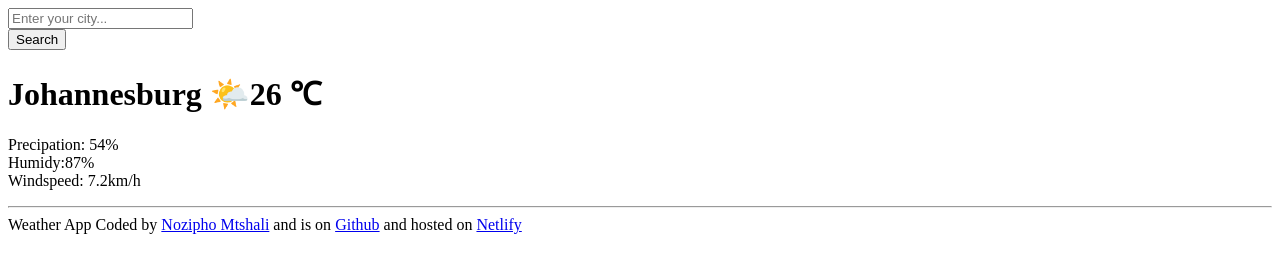
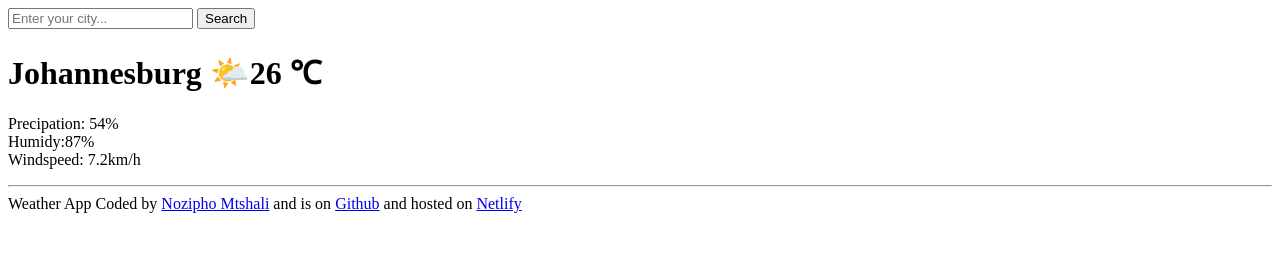
Before and after one commit to nozipho969/coding-weather-app, a plain HTML site: page index.html in a window 1280 px wide. Drawn offline with Linux system fonts and the light colour scheme.

Commit message:
Added main section tag

```diff
--- a/index.html
+++ b/index.html
@@ -11,11 +11,10 @@
     <header>
         <form>
             <input type="text" placeholder="Enter your city..." required>
-        </form>
-        <form>
             <input type="submit" value="Search">
         </form>
     </header>
+    <main>
         <h1>
             Johannesburg
             🌤️26 ℃
@@ -27,7 +26,7 @@
             <br />
             Windspeed: 7.2km/h
         </p>
-
+    </main>
     <hr />
     <footer>
         Weather App Coded by <a href="https://github.com/nozipho969" target="_blank">Nozipho Mtshali</a> and is on <a
```
Lines whose indentation alone changed are shown as unchanged.
